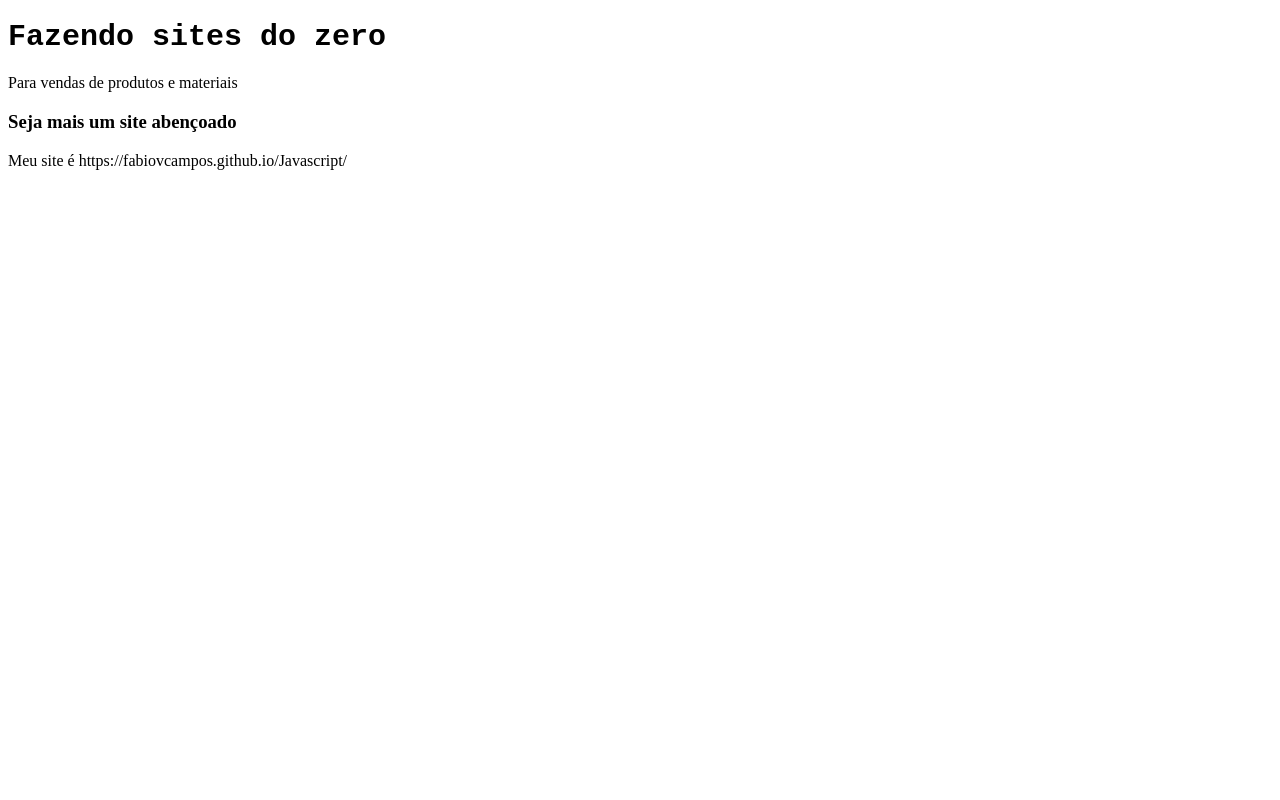
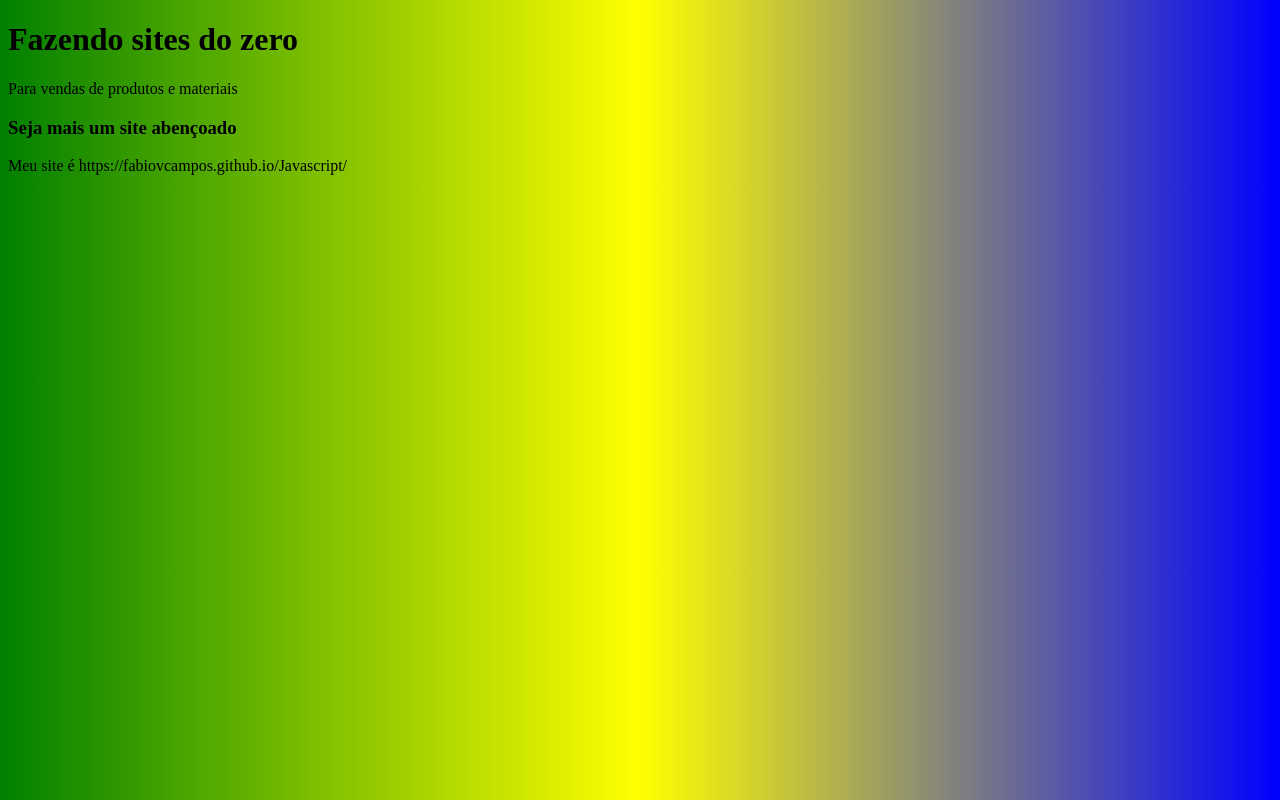
Before and after one commit to FabiovCampos/Javascript, a plain HTML site: page index.html in a window 1280 px wide. Drawn offline with Linux system fonts and the light colour scheme.

Commit message:
adicionando degrade

```diff
--- a/style.css
+++ b/style.css
@@ -1,8 +1,6 @@
+
+
 body{
 
-background-image: -o-linear-gradient(red white green);}
-h1{
-
-    font-size: 30px;font-family: 'Courier New', Courier, monospace
-    ;
+background-image: linear-gradient(to right, green,yellow,blue );}
 }
```
Also changed, not shown: index.html (+1 -0 lines).
